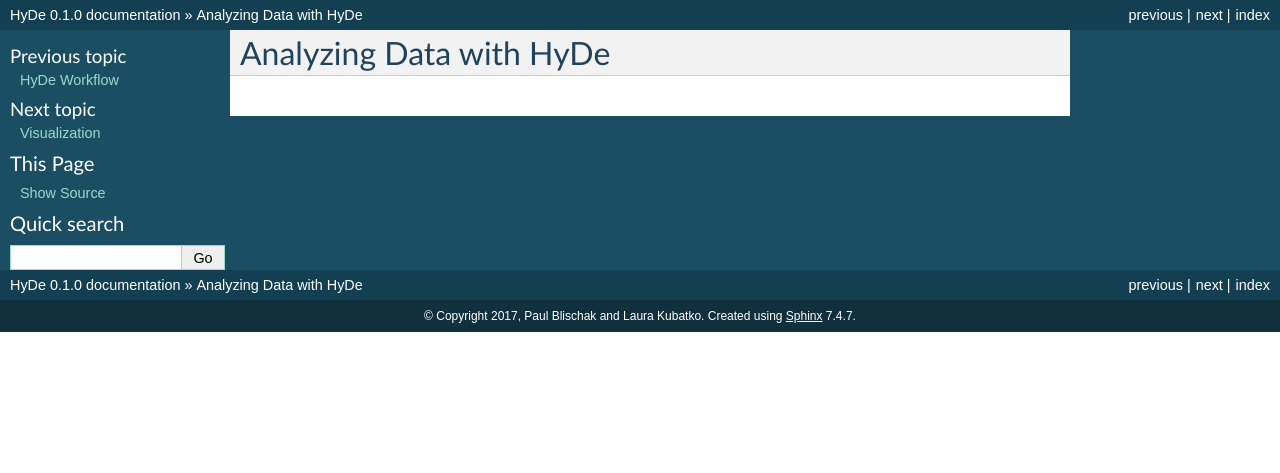
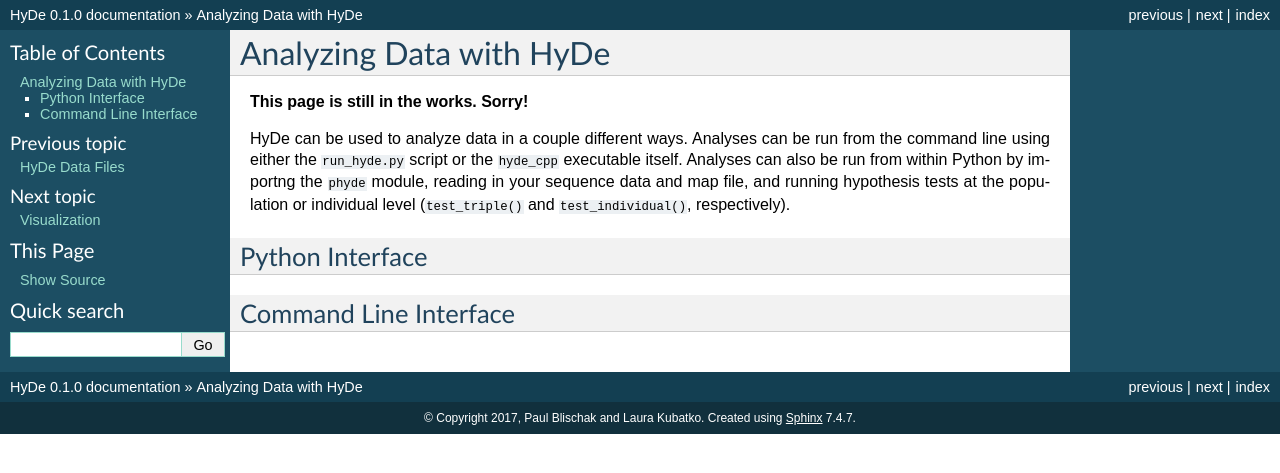
Before and after one commit to pblischak/HyDe, a Sphinx documentation site: the page built from docs/analyze.rst, in a window 1280 px wide. Shown: the top 473 px of the page. Built offline with Sphinx 7.4.7, drawn with Linux system fonts in a browser that asks for light colours.

Commit message:
making some updates to docs

```diff
--- a/README.rst
+++ b/README.rst
@@ -54,7 +54,7 @@
 The ``phyde`` module is also hosted on the Python Package Index (PyPI), and can be installed directly using
 ``pip``.
 
-.. code:: py
+.. code:: bash
 
   # Install from PyPI with pip
   pip install phyde
--- a/docs/analyze.rst
+++ b/docs/analyze.rst
@@ -4,3 +4,19 @@
 
 Analyzing Data with HyDe
 ========================
+
+**This page is still in the works. Sorry!**
+
+HyDe can be used to analyze data in a couple different ways. Analyses can be run from the command line
+using either the ``run_hyde.py`` script or the ``hyde_cpp`` executable itself. Analyses can also be run
+from within Python by importng the ``phyde`` module, reading in your sequence data and map file, and
+running hypothesis tests at the population or individual level
+(``test_triple()`` and ``test_individual()``, respectively).
+
+Python Interface
+----------------
+
+
+
+Command Line Interface
+----------------------
--- a/docs/api.rst
+++ b/docs/api.rst
@@ -1,9 +1,11 @@
-import phyde.. include:: links.rst
+.. include:: links.rst
 
 .. _API:
 
 API Reference
 =============
+
+**This page is still in the works. Sorry!**
 
 **Submodule**: ``core``
 -----------------------
```
Also changed, not shown: docs/index.rst (+8 -3 lines), docs/installation.rst (+9 -1 lines), docs/visualization.rst (+5 -4 lines), docs/workflow.rst (deleted, +0 -18 lines).
